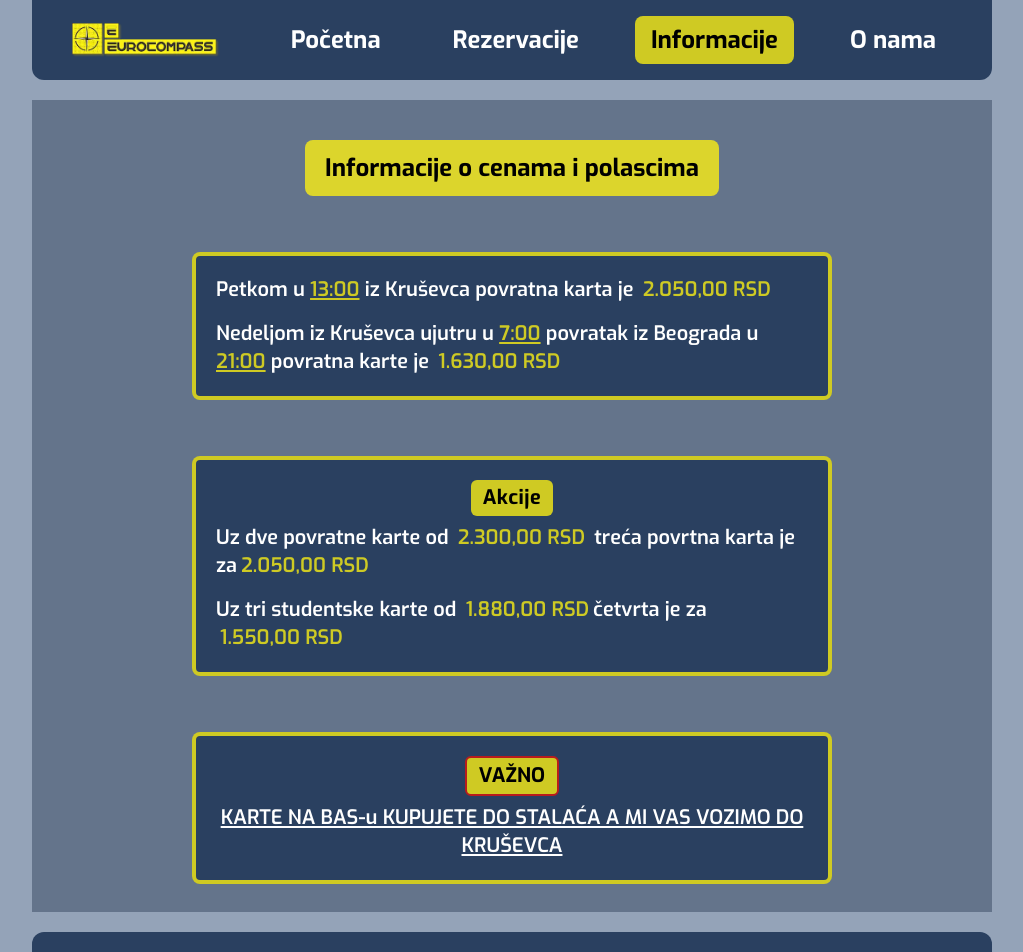
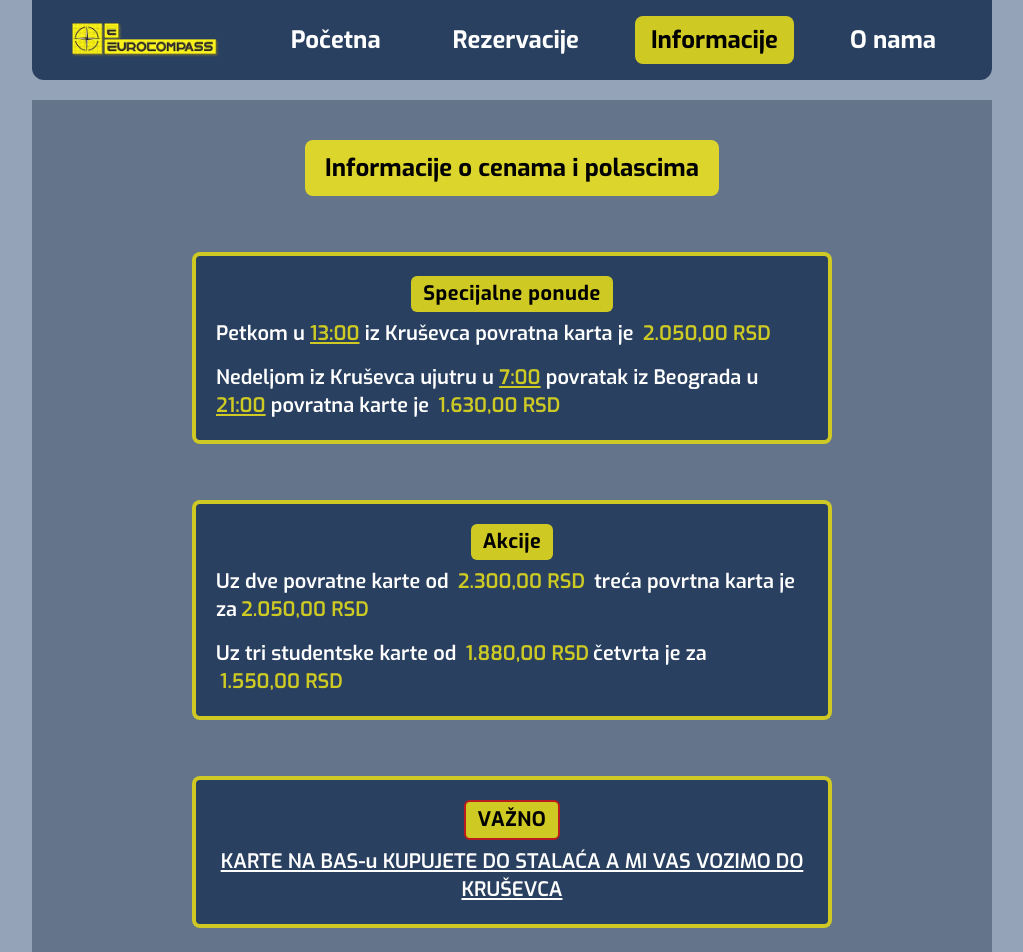
Before and after one commit to minzhoudu/eurocompass-simple, a React (Vite) app: page /informacije in a window 1280 px wide. Shown: the top 952 px of the page, without its empty margins (128-1151 px from the left). Built offline with nearby package versions, Linux system fonts and the light colour scheme.

Commit message:
info title refactor

```diff
--- /dev/null
+++ b/src/components/informations/InformationTitle.tsx
@@ -0,0 +1,19 @@
+import { ReactNode } from "react";
+
+type InformationTitleProps = {
+  children: ReactNode;
+  className?: string;
+};
+
+export const InformationTitle = ({
+  children,
+  className,
+}: InformationTitleProps) => {
+  return (
+    <h2
+      className={`self-center rounded-md bg-primaryYellow px-3 py-1 text-lg font-bold tracking-wide lg:text-xl ${className}`}
+    >
+      {children}
+    </h2>
+  );
+};
--- a/src/components/informations/index.ts
+++ b/src/components/informations/index.ts
@@ -1,2 +1,3 @@
 export * from "./InformationsContainer";
 export * from "./InformationsParagraph";
+export * from "./InformationTitle";
--- a/src/pages/informations/Informations.tsx
+++ b/src/pages/informations/Informations.tsx
@@ -1,6 +1,10 @@
 import { Helmet } from "react-helmet";
 import { Devider, Price, TravelTime } from "../../shared";
-import { InformationsContainer, InformationsParagraph } from "../../components";
+import {
+  InformationsContainer,
+  InformationsParagraph,
+  InformationTitle,
+} from "../../components";
 
 export const Informations = () => {
   return (
@@ -18,6 +22,7 @@ export const Informations = () => {
       </div>
 
       <InformationsContainer textCenter>
+        <InformationTitle>Specijalne ponude</InformationTitle>
         <InformationsParagraph>
           Petkom u <TravelTime>13:00</TravelTime> iz Kruševca povratna karta je{" "}
           <Price>2.050,00 RSD</Price>
@@ -33,9 +38,7 @@ export const Informations = () => {
       </InformationsContainer>
 
       <InformationsContainer textCenter>
-        <h2 className="self-center rounded-md bg-primaryYellow px-3 py-1 text-lg font-bold tracking-wide lg:text-xl">
-          Akcije
-        </h2>
+        <InformationTitle>Akcije</InformationTitle>
         <InformationsParagraph>
           Uz dve povratne karte od <Price>2.300,00 RSD</Price> treća povrtna
           karta je za
@@ -52,9 +55,9 @@ export const Informations = () => {
       </InformationsContainer>
 
       <InformationsContainer>
-        <h2 className="gap-3 self-center rounded-md border-2 border-red-700 bg-primaryYellow px-3 py-1 font-bold">
+        <InformationTitle className="border-2 border-red-700">
           VAŽNO
-        </h2>
+        </InformationTitle>
         <InformationsParagraph className="text-center underline underline-offset-2">
           KARTE NA BAS-u KUPUJETE DO STALAĆA A MI VAS VOZIMO DO KRUŠEVCA{" "}
         </InformationsParagraph>
```
